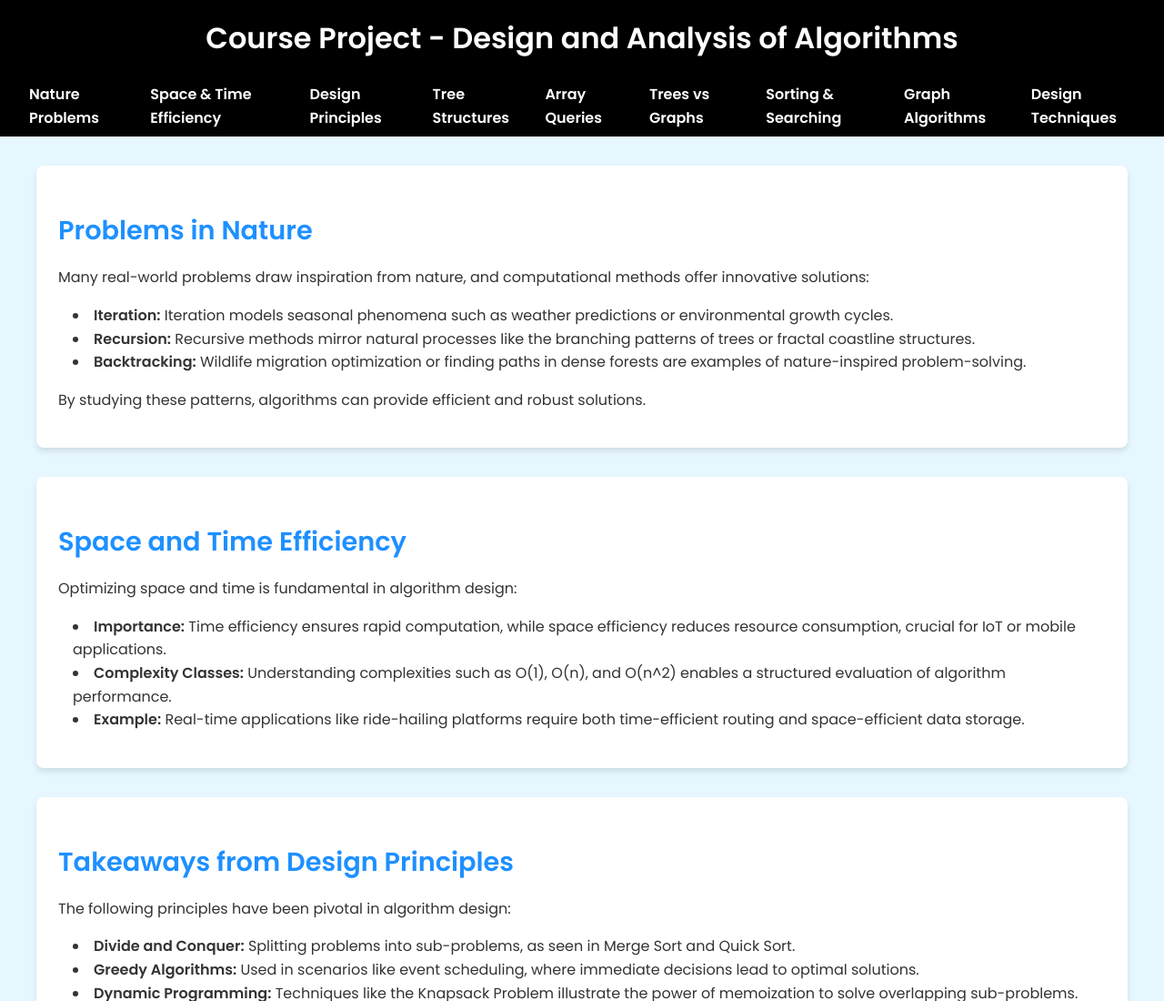
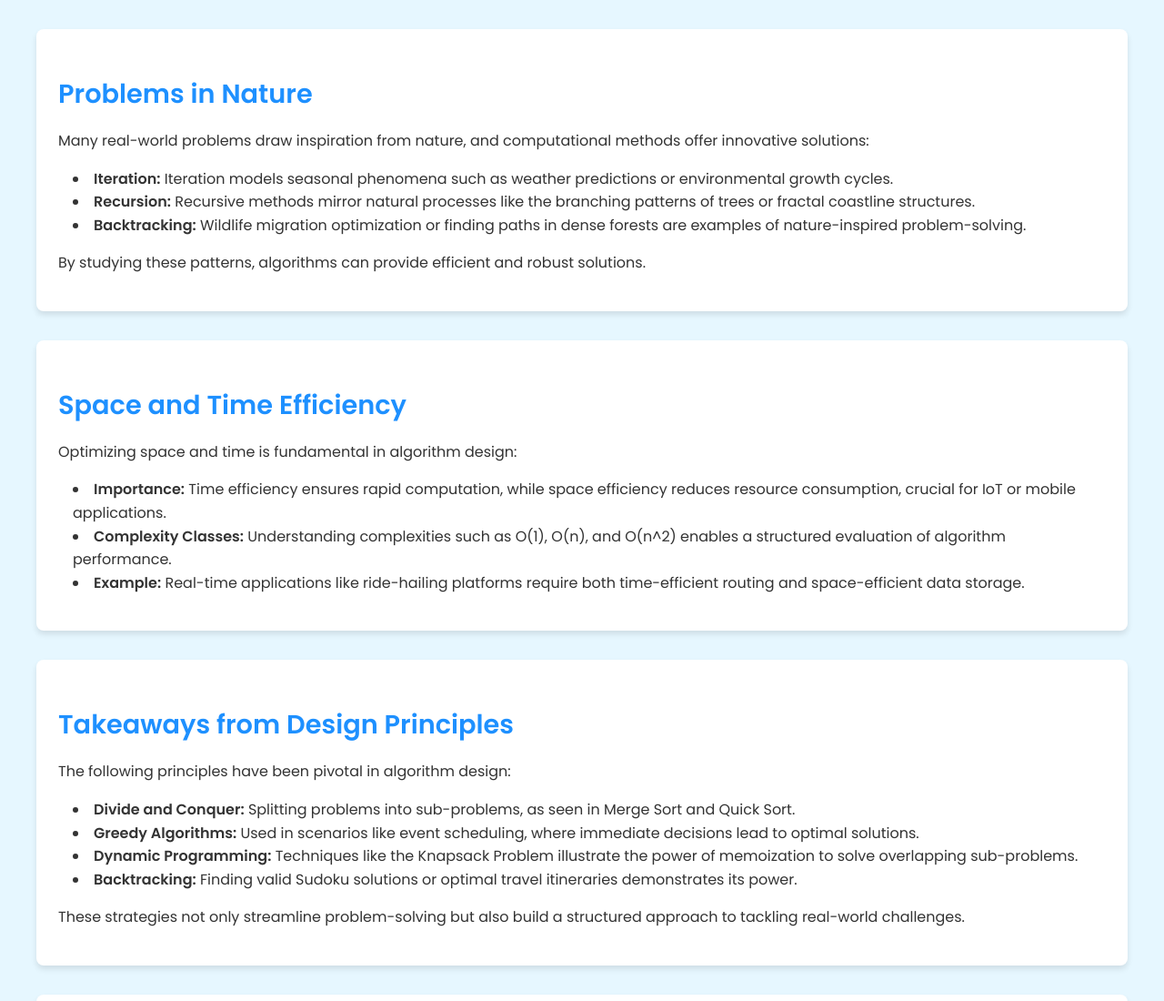
Before and after one commit to NaveenHuggi/review.github.io, a plain HTML site: page Project_2/Reflection.html in a window 1280 px wide. Shown: the top 1100 px of the page at 91% size. Drawn offline with Linux system fonts and the light colour scheme.

Commit message:
Update Reflection.html

```diff
--- a/Project_2/Reflection.html
+++ b/Project_2/Reflection.html
@@ -99,23 +99,7 @@
     <link href="https://fonts.googleapis.com/css2?family=Poppins:wght@300;400;600&display=swap" rel="stylesheet">
 </head>
 <body>
-    <header>
-        <h1>Course Project - Design and Analysis of Algorithms</h1>
-    </header>
-    <nav>
-        <ul>
-            <li><a href="#nature-problems">Nature Problems</a></li>
-            <li><a href="#efficiency">Space & Time Efficiency</a></li>
-            <li><a href="#design-principles">Design Principles</a></li>
-            <li><a href="#tree-structures">Tree Structures</a></li>
-            <li><a href="#array-queries">Array Queries</a></li>
-            <li><a href="#tree-graphs">Trees vs Graphs</a></li>
-            <li><a href="#sorting-searching">Sorting & Searching</a></li>
-            <li><a href="#graph-algorithms">Graph Algorithms</a></li>
-            <li><a href="#design-techniques">Design Techniques</a></li>
-        </ul>
-    </nav>
-    <main>
+      <main>
         <section id="nature-problems">
             <h2>Problems in Nature</h2>
             <p>
```
